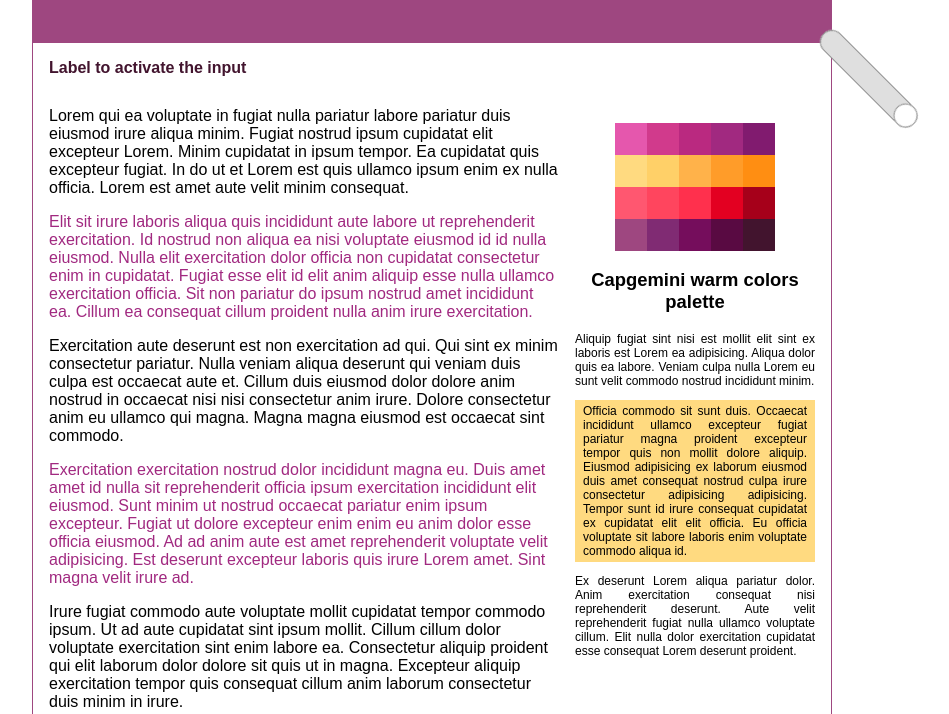
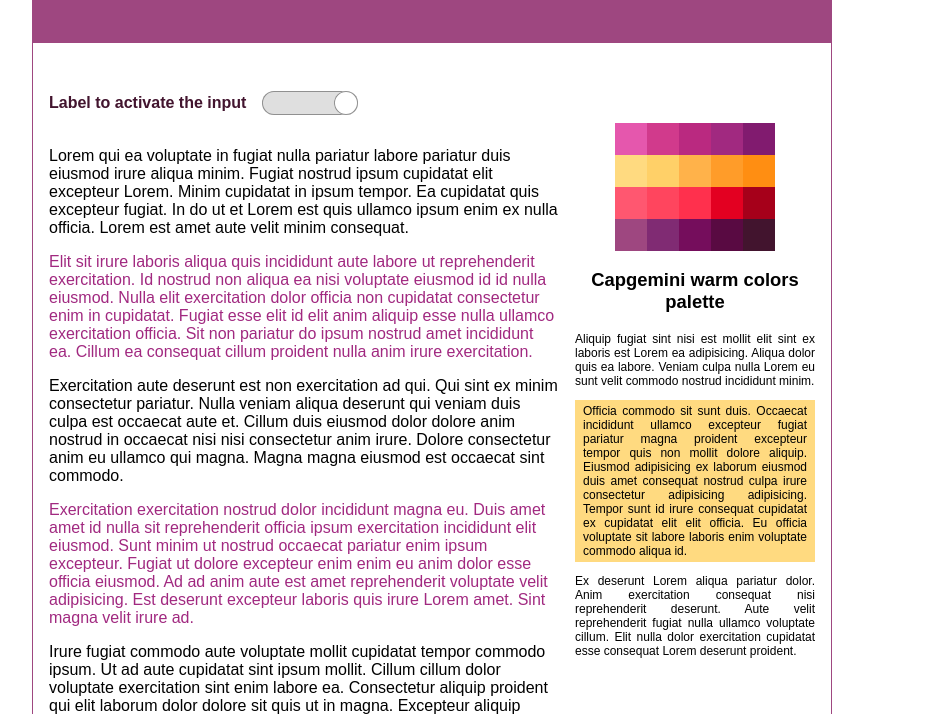
Before and after one commit to Skowronek-Jaskula/simple-but-not-easy, a website: page index.html in a window 1280 px wide. Shown: the part 86-800 px from the top of the page, without its empty margins (208-1157 px from the left). Drawn offline with nearby package versions, Linux system fonts and the light colour scheme; files that its build step writes are made by us from their sources.

Commit message:
SIMPLE: removal of input action

```diff
--- a/index.html
+++ b/index.html
@@ -9,12 +9,6 @@
   </head>
 
   <body>
-    <input
-      type="checkbox"
-      id="sidebarController"
-      class="controller__toggle"
-      data-label="Babajaga patrzy"
-    />
     <main class="main">
       <header class="header">
         <h1>Capgemini Visual Identity :)</h1>
@@ -22,9 +16,17 @@
 
       <article class="content">
         <div class="content__main">
-          <label for="sidebarController" class="controller__label">
-            Label to activate the input
-          </label>
+          <div class="controller">
+            <label for="sidebarController" class="controller__label">
+              Label to activate the input
+            </label>
+            <input
+              type="checkbox"
+              id="sidebarController"
+              class="controller__toggle"
+              data-label="activated"
+            />
+          </div>
           <p>
             Lorem qui ea voluptate in fugiat nulla pariatur labore pariatur duis
             eiusmod irure aliqua minim. Fugiat nostrud ipsum cupidatat elit
--- a/styles/components/_color-palette.scss
+++ b/styles/components/_color-palette.scss
@@ -2,6 +2,7 @@
 
 .color-palette {
   margin-top: 2rem;
+
   &__row {
     display: flex;
     justify-content: center;
@@ -11,8 +12,8 @@
     .color-palette__row {
       &:nth-child(#{$row_number}) {
         @each $span_number, $hue in $color {
+          // stylelint-disable-next-line max-nesting-depth
 
-          // stylelint-disable-next-line max-nesting-depth
           span {
             &:nth-child(#{$span_number}) {
               background-color: $hue;
@@ -22,6 +23,7 @@
       }
     }
   }
+
   span {
     height: 2rem;
     width: 2rem;
--- a/styles/components/_controller.scss
+++ b/styles/components/_controller.scss
@@ -7,7 +7,7 @@
 /// @access private
 /// @group private-members
 /// @type Number
-$_controller-width: 8rem;
+$_controller-width: 6rem;
 
 /// @access private
 /// @group private-members
@@ -23,6 +23,10 @@
 /// Base class for a controller component.
 
 .controller {
+  display: flex;
+  gap: 1rem;
+  align-items: center;
+  margin-bottom: 2rem;
   &__toggle {
     @include box-shadows($state: "normal", $color: $grey4);
 
@@ -32,17 +36,14 @@
     border-radius: math.div($_controller-height, 2);
     display: flex;
     height: $_controller-height;
-    left: calc(50% + #{$body-width} / 2 - #{$_controller-height} / 2);
     margin: 0;
-    position: fixed;
-    top: calc(#{$_controller-width} - (#{$_controller-height} / 2));
-    transform: rotateZ(45deg);
-    transform-origin: calc(#{$_controller-height} / 2);
-    transition: background-color ease-in 0.2s, transform ease-in 0.25s;
+    position: relative;
+    transition: background-color ease-in 0.2s;
     width: $_controller-width;
     z-index: 9;
 
     // AFTER - controller button
+
     &::after {
       @include box-shadows($state: "normal", $color: $grey4);
 
@@ -57,6 +58,7 @@
     }
 
     // BEFORE - label
+
     &::before {
       color: $white;
       content: attr(data-label);
@@ -66,66 +68,68 @@
       transition: opacity 0.2s;
       width: 100%;
     }
+
     &:hover {
       @include box-shadows($state: "hover");
     }
+
     &:focus {
       @include box-shadows($state: "focus");
+
       &::after {
         @include box-shadows($state: "normal", $color: $main);
       }
     }
+
     &:disabled {
       @include box-shadows($state: "normal", $color: $grey2);
 
       background-color: $grey1;
       cursor: inherit;
     }
+
     &:checked {
       background-color: $main;
       box-shadow: none;
       justify-content: initial;
-      transform: rotateZ(-45deg);
+
       &:hover {
         @include box-shadows($state: "hover");
       }
+
       &:focus {
         @include box-shadows($state: "focus");
       }
+
       &::before {
         opacity: 1;
       }
+
       &::after {
         @include box-shadows($state: "normal", $color: $main);
 
         left: 0;
       }
-      ~ .main {
-        --body-width: 70rem;
-        .content__img {
-          opacity: 0;
-          transition: 2s opacity;
-          transition-delay: 10s;
-        }
-        &::after {
-          opacity: 1;
-        }
-      }
     }
 
     // stylelint-disable no-descending-specificity
+
     &:not(:checked) {
       // stylelint-enable no-descending-specificity
+
       &::before {
         opacity: 0;
       }
+
       &::after {
         left: $_controller-pos-checked;
       }
+
       &:hover::after,
       &:focus::after {
         @include box-shadows($state: "normal", $color: $grey4);
       }
+
       &:disabled {
         &::before,
         &::after {
@@ -133,13 +137,16 @@
         }
       }
     }
+
     &:disabled:checked {
       @include box-shadows($state: "normal", $color: $grey2);
 
       background-color: $grey1;
+
       &::before {
         color: $grey3;
       }
+
       &::after,
       &:hover::after,
       &:focus::after {
@@ -147,12 +154,12 @@
       }
     }
   }
+
   &__label {
     color: map.get($velvets, "5");
     cursor: pointer;
     font-weight: bold;
-    position: absolute;
-    top: 1rem;
+
     z-index: 9;
   }
 }
--- a/styles/layout/_content.scss
+++ b/styles/layout/_content.scss
@@ -6,14 +6,17 @@
   display: flex;
   padding: 3rem 1rem calc(#{$footer-img} - 2rem);
   position: relative;
+
   &__main {
     box-sizing: border-box;
     padding-right: 1rem;
     width: calc(100% - #{$sidebar-width});
+
     p:nth-child(odd) {
       color: map.get($violets, "4");
     }
   }
+
   &__img {
     bottom: -2rem;
     height: $footer-img;
@@ -22,11 +25,4 @@
     right: 15rem;
     z-index: 2;
   }
-  &::after {
-    background-image: url("../../imgs/piatkowo.jpg");
-    background-size: cover;
-    content: "";
-    opacity: 0;
-    transition: all ease-in-out 1s;
-  }
 }
--- a/styles/layout/_main.scss
+++ b/styles/layout/_main.scss
@@ -4,19 +4,10 @@
 .main {
   --body-width: 50rem;
 
+  appearance: none;
   margin: 0 auto;
   max-width: 100%;
   position: relative;
   transition: all 0.2s;
   width: var(--body-width);
-  &::after {
-    background-image: url("../../imgs/piatkowo.jpg");
-    background-position: bottom center;
-    background-size: cover;
-    content: "";
-    inset: 2rem 0 0;
-    opacity: 0;
-    position: absolute;
-    transition: 2s opacity;
-  }
 }
--- a/styles/layout/_sidebar.scss
+++ b/styles/layout/_sidebar.scss
@@ -3,14 +3,17 @@
 
 .sidebar {
   width: $sidebar-width;
+
   &__header {
     font-size: 1.15rem;
     font-weight: bold;
     text-align: center;
   }
+
   &__paragraph {
     font-size: 0.75rem;
     text-align: justify;
+
     &--center {
       @extend .sidebar__paragraph;
 
```
